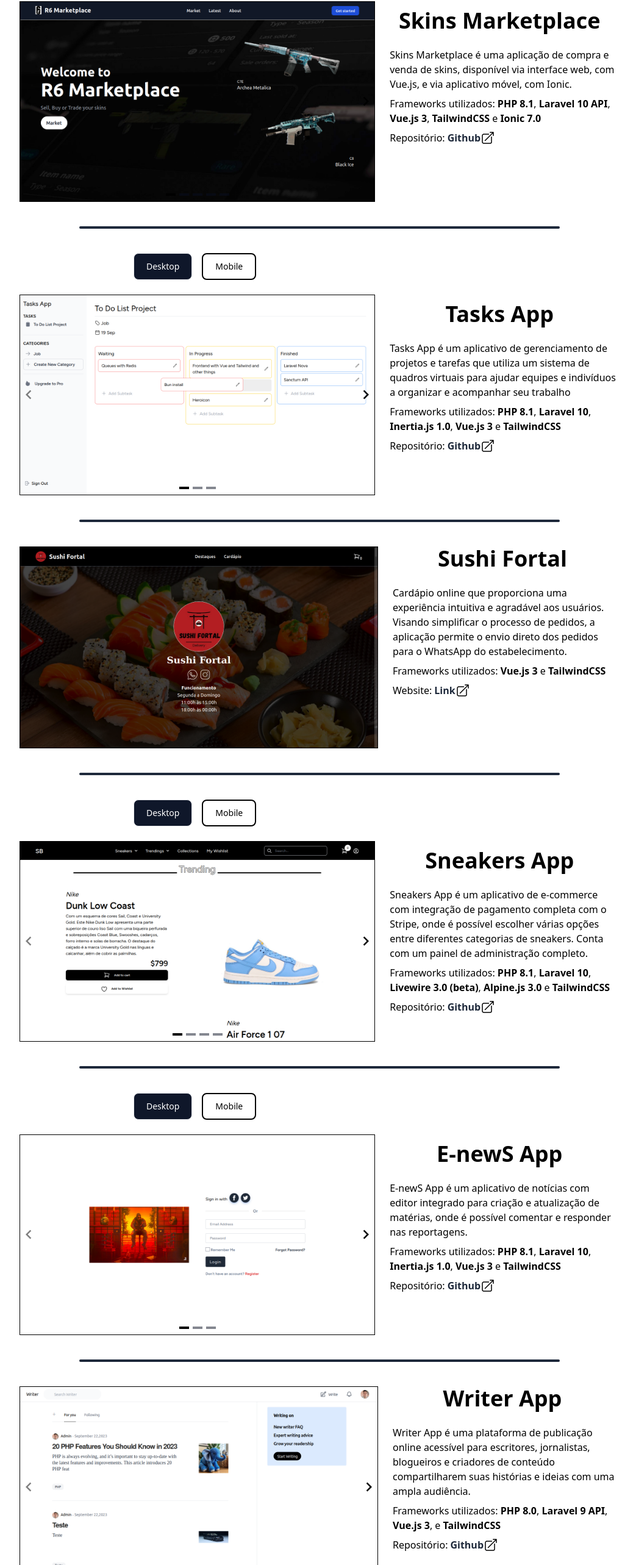
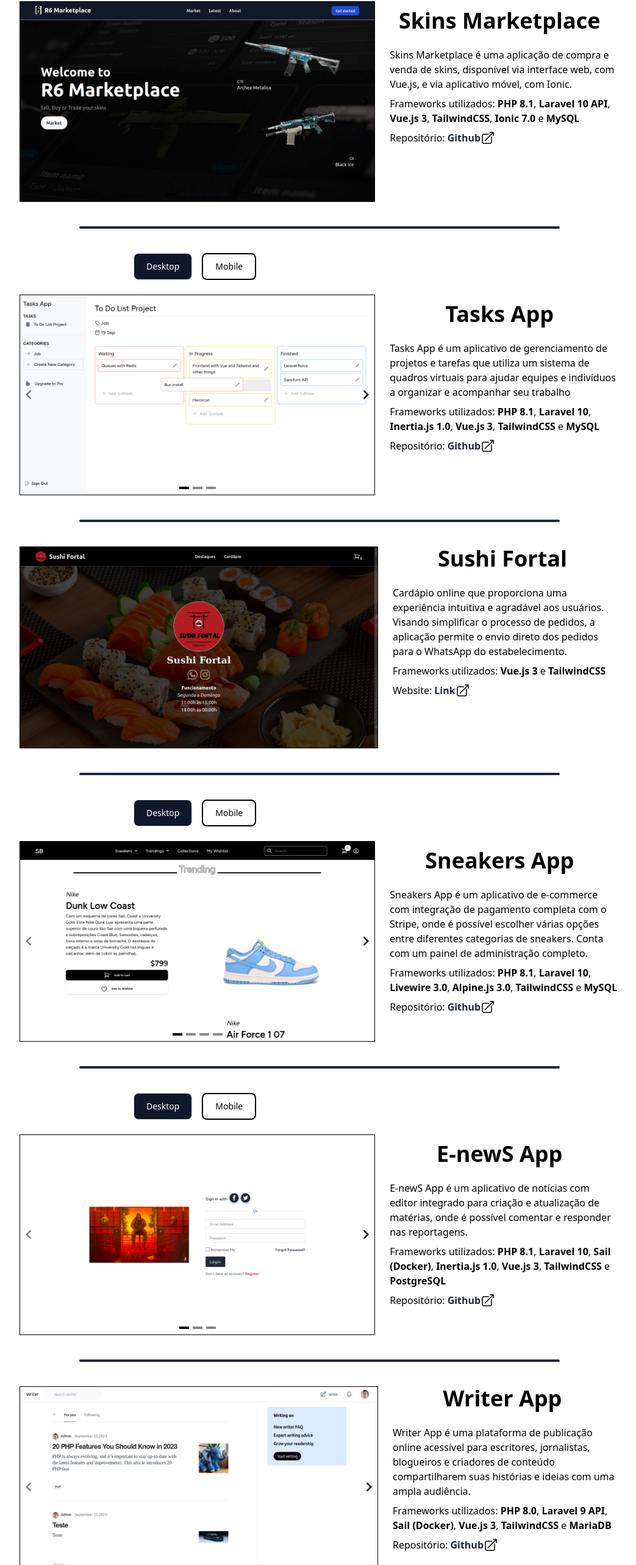
Before and after one commit to MatheusCavalc/My-Portfolio, a Vue app: page / in a window 1280 px wide. Shown: the part 1798-4364 px from the top of the page at 61% size, without its empty margins (116-1159 px from the left). Built offline with nearby package versions, Linux system fonts and the light colour scheme; a web font is replaced by a local one.

Commit message:
add database to projects

```diff
--- a/src/components/OtherProjects.vue
+++ b/src/components/OtherProjects.vue
@@ -50,8 +50,9 @@
                     <p class="mb-2">Frameworks Utilizados:
                         <span class="font-bold">PHP 8.1</span>,
                         <span class="font-bold">Laravel 10 (API)</span>,
-                        <span class="font-bold">Vuejs 3</span> e
-                        <span class="font-bold">TailwindCSS</span>
+                        <span class="font-bold">Vuejs 3</span>,
+                        <span class="font-bold">TailwindCSS</span> e
+                        <span class="font-bold">MySQL</span>
                     </p>
                     <p class="flex text-white">Github Link: <a class="ml-1 hover:text-gray-500 font-bold" target="_blank"
                             href="https://github.com/MatheusCavalc/url-shortener">Link</a>
@@ -75,8 +76,10 @@
                     <p class="mb-2">Frameworks Utilizados:
                         <span class="font-bold">PHP 8.0</span>,
                         <span class="font-bold">Laravel 9.0 (API)</span>,
-                        <span class="font-bold">Vue.js 3</span> e
-                        <span class="font-bold">TailwindCSS</span>
+                        <span class="font-bold">Sail (Docker)</span>,
+                        <span class="font-bold">Vue.js 3</span>,
+                        <span class="font-bold">TailwindCSS</span> e
+                        <span class="font-bold">MariaDB</span>
                     </p>
                     <p class="flex text-white">Github Link: <a class="ml-1 hover:text-gray-500 font-bold" target="_blank"
                             href="https://github.com/MatheusCavalc/ApiLaravel-VueConsume">Link</a>
@@ -100,12 +103,14 @@
                     <p class="mb-2">Frameworks Utilizados:
                         <span class="font-bold">PHP 8.0</span>,
                         <span class="font-bold">Laravel 9.0</span>,
+                        <span class="font-bold">Sail (Docker)</span>,
                         <span class="font-bold">Livewire 2</span>,
-                        <span class="font-bold">Alpine.js 3</span> e
-                        <span class="font-bold">TailwindCSS</span>
+                        <span class="font-bold">Alpine.js 3</span>,
+                        <span class="font-bold">TailwindCSS</span> e
+                        <span class="font-bold">MariaDB</span>
                     </p>
                     <p class="flex text-white">Github Link: <a class="ml-1 hover:text-gray-500 font-bold" target="_blank"
-                            href="https://github.com/MatheusCavalc/diecast-project">Link</a>
+                            href="https://github.com/MatheusCavalc/Food-App">Link</a>
                         <span>
                             <svg xmlns="http://www.w3.org/2000/svg" fill="none" viewBox="0 0 24 24" stroke-width="1.5"
                                 stroke="currentColor" class="w-5 h-5 md:w-6 md:h-6">
--- a/src/components/projects/EnewsProject.vue
+++ b/src/components/projects/EnewsProject.vue
@@ -101,8 +101,8 @@ onMounted(() => {
             <div class="mt-2 md:ml-3">
                 <p>
                     Frameworks utilizados: <span class="font-bold">PHP 8.1</span>, <span class="font-bold">Laravel
-                        10</span>, <span class="font-bold">Inertia.js 1.0</span>, <span class="font-bold">Vue.js
-                        3</span> e <span class="font-bold">TailwindCSS</span>
+                        10</span>, <span class="font-bold">Sail (Docker)</span>, <span class="font-bold">Inertia.js 1.0</span>, <span class="font-bold">Vue.js
+                        3</span>, <span class="font-bold">TailwindCSS</span> e <span class="font-bold">PostgreSQL</span>
                 </p>
             </div>
 
--- a/src/components/projects/SkinsMarketplace.vue
+++ b/src/components/projects/SkinsMarketplace.vue
@@ -142,7 +142,7 @@ onMounted(() => {
                 <p>
                     Frameworks utilizados: <span class="font-bold">PHP 8.1</span>, <span class="font-bold">Laravel
                         10 API</span>, <span class="font-bold">Vue.js
-                        3</span>, <span class="font-bold">TailwindCSS</span> e <span class="font-bold">Ionic 7.0</span>
+                        3</span>, <span class="font-bold">TailwindCSS</span>, <span class="font-bold">Ionic 7.0</span> e <span class="font-bold">MySQL</span>
                 </p>
             </div>
 
--- a/src/components/projects/SneakersApp.vue
+++ b/src/components/projects/SneakersApp.vue
@@ -107,8 +107,8 @@ onMounted(() => {
             <div class="mt-2 md:ml-3">
                 <p>
                     Frameworks utilizados: <span class="font-bold">PHP 8.1</span>, <span class="font-bold">Laravel
-                        10</span>, <span class="font-bold">Livewire 3.0 (beta)</span>, <span class="font-bold">Alpine.js
-                        3.0</span> e <span class="font-bold">TailwindCSS</span>
+                        10</span>, <span class="font-bold">Livewire 3.0</span>, <span class="font-bold">Alpine.js
+                        3.0</span>, <span class="font-bold">TailwindCSS</span> e <span class="font-bold">MySQL</span>
                 </p>
             </div>
 
--- a/src/components/projects/TasksApp.vue
+++ b/src/components/projects/TasksApp.vue
@@ -104,7 +104,7 @@ onMounted(() => {
                 <p>
                     Frameworks utilizados: <span class="font-bold">PHP 8.1</span>, <span class="font-bold">Laravel
                         10</span>, <span class="font-bold">Inertia.js 1.0</span>, <span class="font-bold">Vue.js
-                        3</span> e <span class="font-bold">TailwindCSS</span>
+                        3</span>, <span class="font-bold">TailwindCSS</span> e <span class="font-bold">MySQL</span>
                 </p>
             </div>
 
--- a/src/components/projects/WriterProject.vue
+++ b/src/components/projects/WriterProject.vue
@@ -49,8 +49,10 @@ const items = [
 
             <div class="mt-2 md:ml-3">
                 <p>
-                    Frameworks utilizados: <span class="font-bold">PHP 8.0</span>, <span class="font-bold">Laravel
-                        9 API</span>, <span class="font-bold">Vue.js 3</span>, e <span class="font-bold">TailwindCSS</span>
+                    Frameworks utilizados: <span class="font-bold">PHP 8.0</span>, <span class="font-bold">Laravel 9
+                        API</span>, <span class="font-bold">Sail (Docker)</span>,
+                    <span class="font-bold">Vue.js 3</span>, <span class="font-bold">TailwindCSS</span> e
+                    <span class="font-bold">MariaDB</span>
                 </p>
             </div>
 
```
